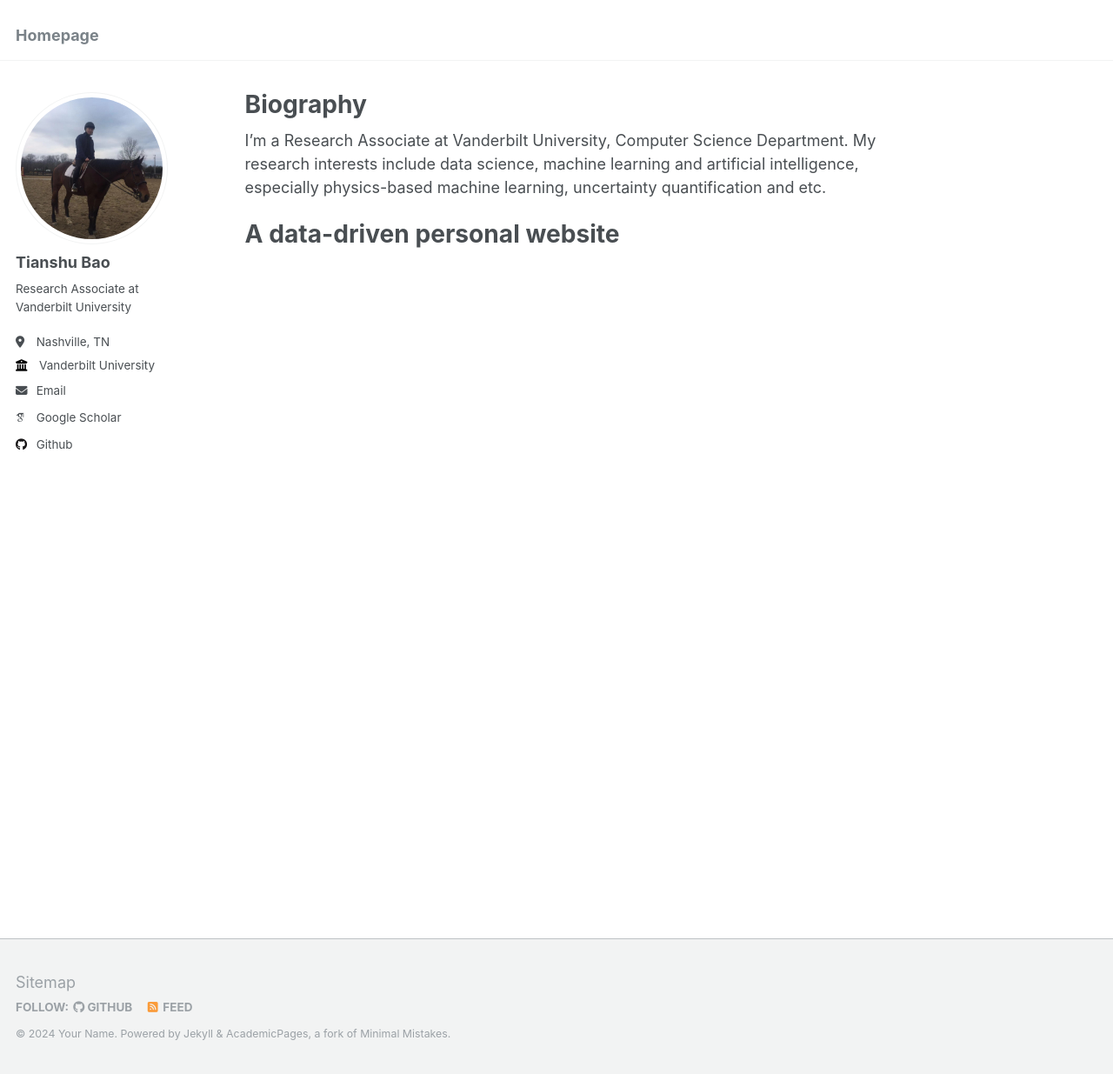
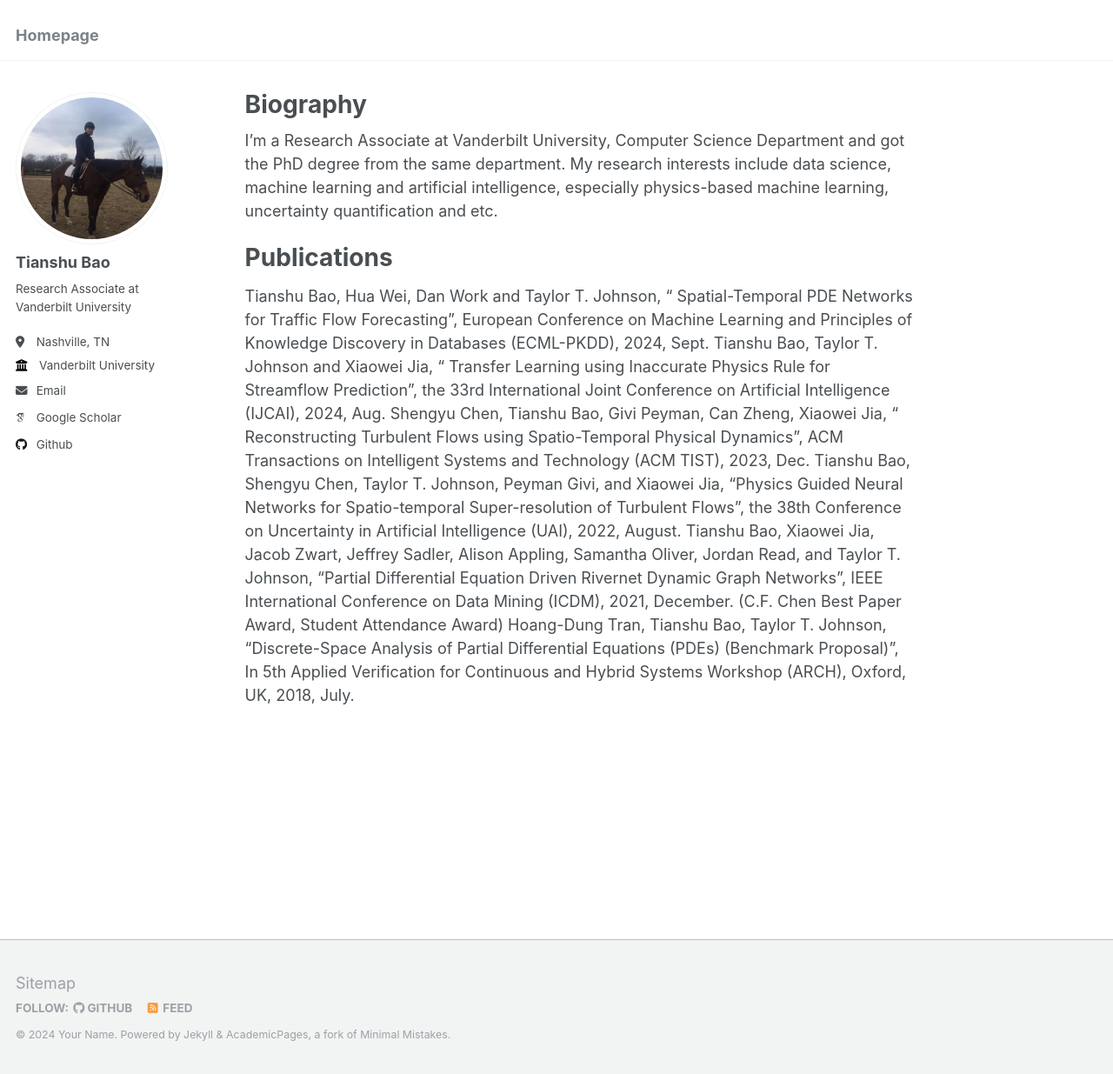
Before and after one commit to tianshubao1/tianshubao1.github.io, a Jekyll site: the page built from _pages/about.md, in a window 1280 px wide and 1235 px high. Shown: the whole window at 87% size. Built offline with Jekyll 4.4.1, drawn with Linux system fonts in a browser that asks for light colours; some web fonts are replaced.

Commit message:
Update about.md

```diff
--- a/_pages/about.md
+++ b/_pages/about.md
@@ -6,8 +6,15 @@ redirect_from:
   - /about/
   - /about.html
 ---
-I'm a Research Associate at Vanderbilt University, Computer Science Department. My research interests include data science, machine learning and artificial intelligence, especially physics-based machine learning, uncertainty quantification and etc.
+I'm a Research Associate at Vanderbilt University, Computer Science Department and got the PhD degree from the same department. My research interests include data science, machine learning and artificial intelligence, especially physics-based machine learning, uncertainty quantification and etc.
 
 
-A data-driven personal website
+Publications
 ======
+
+Tianshu Bao, Hua Wei, Dan Work and Taylor T. Johnson, " Spatial-Temporal PDE Networks for Traffic Flow Forecasting", European Conference on Machine Learning and Principles of Knowledge Discovery in Databases (ECML-PKDD), 2024, Sept.
+Tianshu Bao, Taylor T. Johnson and Xiaowei Jia, " Transfer Learning using Inaccurate Physics Rule for Streamflow Prediction", the 33rd International Joint Conference on Artificial Intelligence (IJCAI), 2024, Aug.
+Shengyu Chen, Tianshu Bao, Givi Peyman, Can Zheng, Xiaowei Jia, " Reconstructing Turbulent Flows using Spatio-Temporal Physical Dynamics", ACM Transactions on Intelligent Systems and Technology (ACM TIST), 2023, Dec.
+Tianshu Bao, Shengyu Chen, Taylor T. Johnson, Peyman Givi, and Xiaowei Jia, "Physics Guided Neural Networks for Spatio-temporal Super-resolution of Turbulent Flows", the 38th Conference on Uncertainty in Artificial Intelligence (UAI), 2022, August.
+Tianshu Bao, Xiaowei Jia, Jacob Zwart, Jeffrey Sadler, Alison Appling, Samantha Oliver, Jordan Read, and Taylor T. Johnson, "Partial Differential Equation Driven Rivernet Dynamic Graph Networks", IEEE International Conference on Data Mining (ICDM), 2021, December. (C.F. Chen Best Paper Award, Student Attendance Award)
+Hoang-Dung Tran, Tianshu Bao, Taylor T. Johnson, "Discrete-Space Analysis of Partial Differential Equations (PDEs) (Benchmark Proposal)", In 5th Applied Verification for Continuous and Hybrid Systems Workshop (ARCH), Oxford, UK, 2018, July.
```
